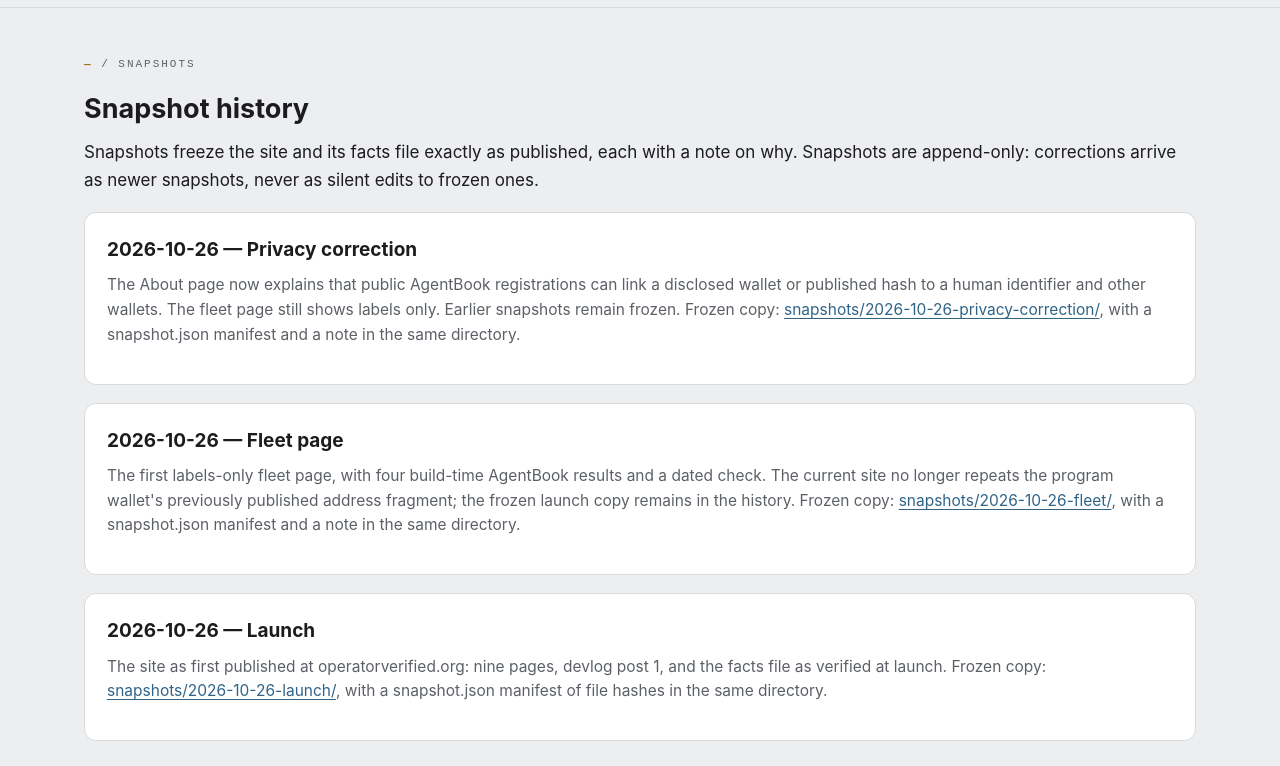
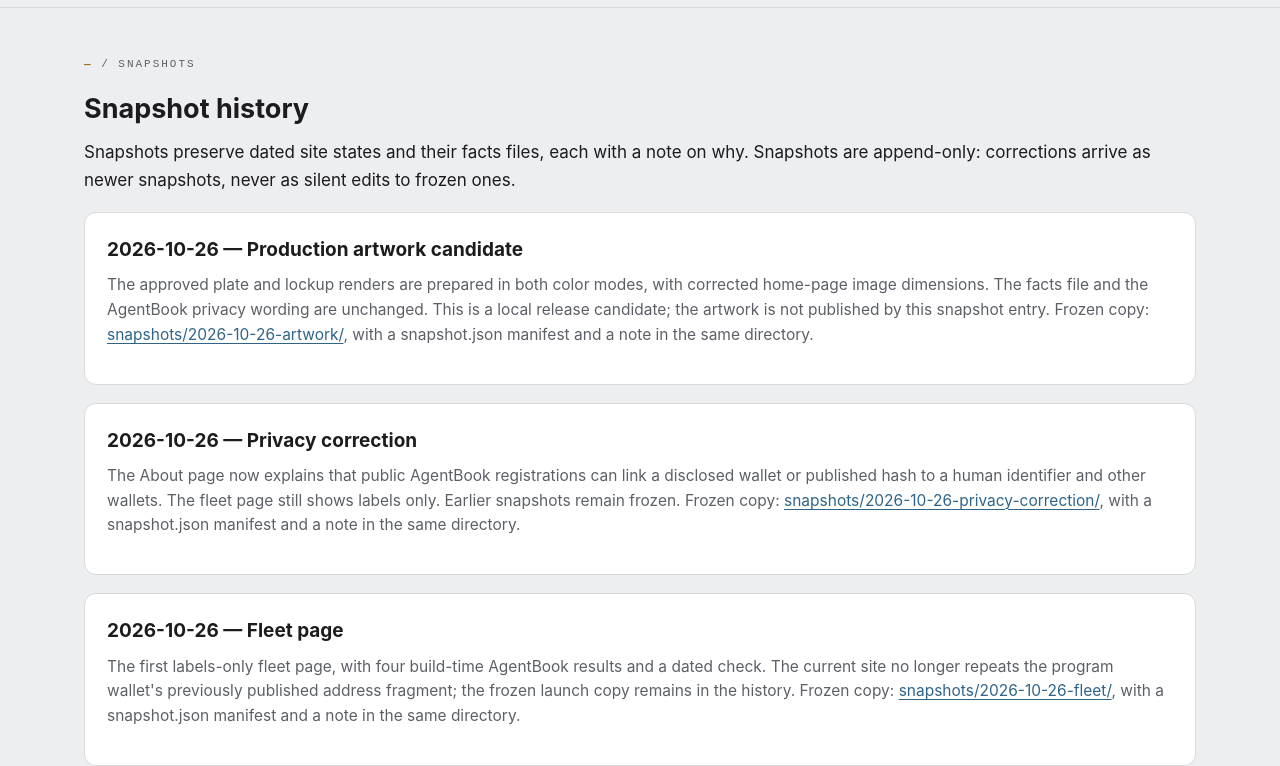
Before and after one commit to niclydon/operator-verified-site, a plain HTML site: page snapshots/index.html in a window 1280 px wide. Shown: the part 43-809 px from the top of the page. Drawn offline with Linux system fonts and the light colour scheme.

Commit message:
Prepare production artwork after privacy correction

```diff
--- a/snapshots/index.html
+++ b/snapshots/index.html
@@ -72,9 +72,18 @@
 <section style="padding-top:48px">
   <div class="label"><b>—</b> / SNAPSHOTS</div>
   <h2>Snapshot history</h2>
-  <p>Snapshots freeze the site and its facts file exactly as published, each with a
+  <p>Snapshots preserve dated site states and their facts files, each with a
   note on why. Snapshots are append-only: corrections arrive as newer snapshots,
   never as silent edits to frozen ones.</p>
+  <div class="card" style="margin-top:18px">
+    <h3 style="margin-top:0">2026-10-26 — Production artwork candidate</h3>
+    <p>The approved plate and lockup renders are prepared in both color modes,
+    with corrected home-page image dimensions. The facts file and the AgentBook
+    privacy wording are unchanged. This is a local release candidate; the
+    artwork is not published by this snapshot entry. Frozen copy:
+    <a href="/snapshots/2026-10-26-artwork/">snapshots/2026-10-26-artwork/</a>,
+    with a snapshot.json manifest and a note in the same directory.</p>
+  </div>
   <div class="card" style="margin-top:18px">
     <h3 style="margin-top:0">2026-10-26 — Privacy correction</h3>
     <p>The About page now explains that public AgentBook registrations can link a
```
Also changed, not shown: CHANGES.md (+11 -0 lines), index.html (+2 -2 lines), assets/lead-lockup-dark.png, assets/lead-lockup-dark.webp, assets/lead-lockup-light.png, assets/lead-lockup-light.webp, assets/plate-lead-dark.webp, assets/plate-lead-light.webp.
